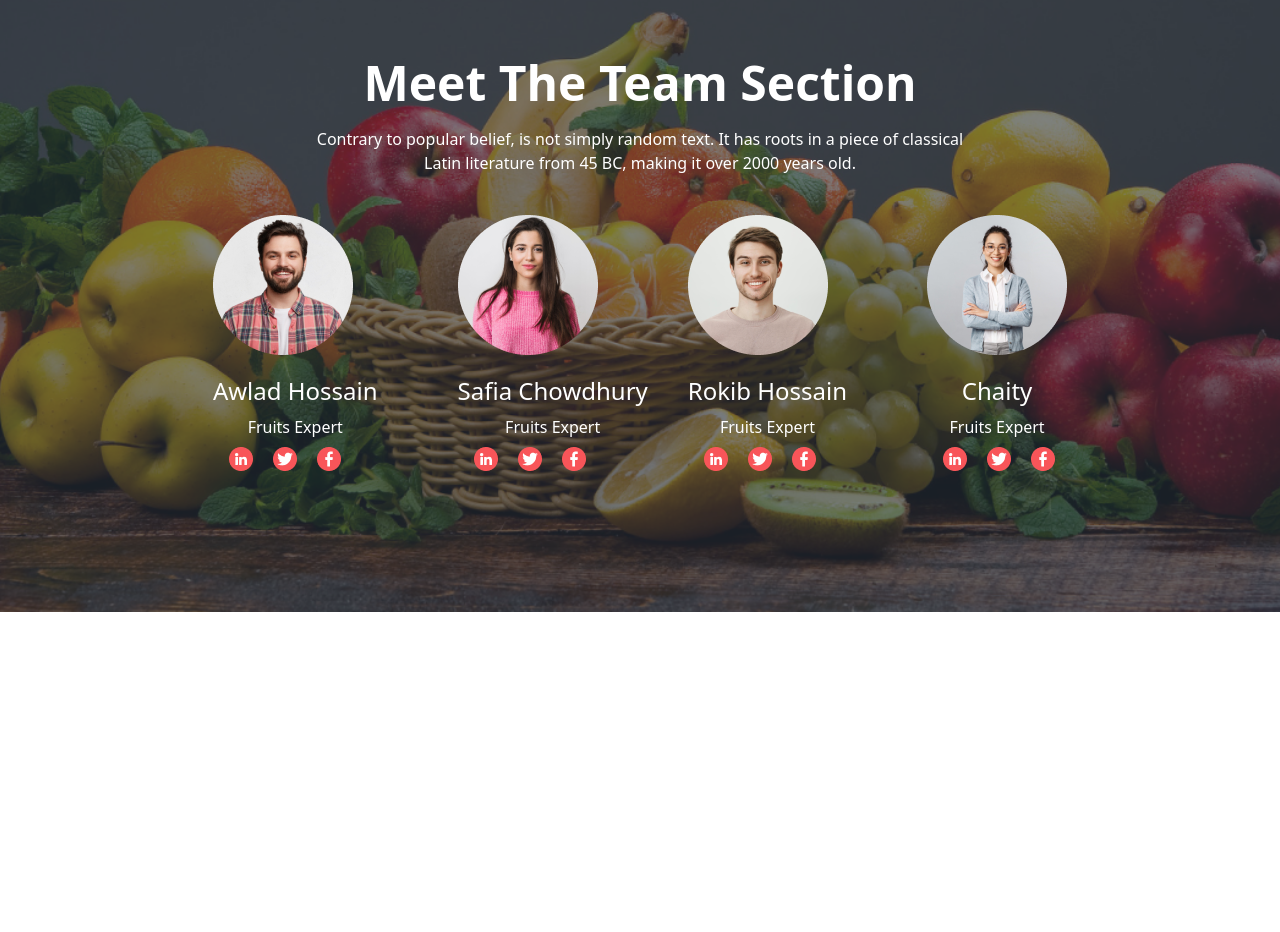
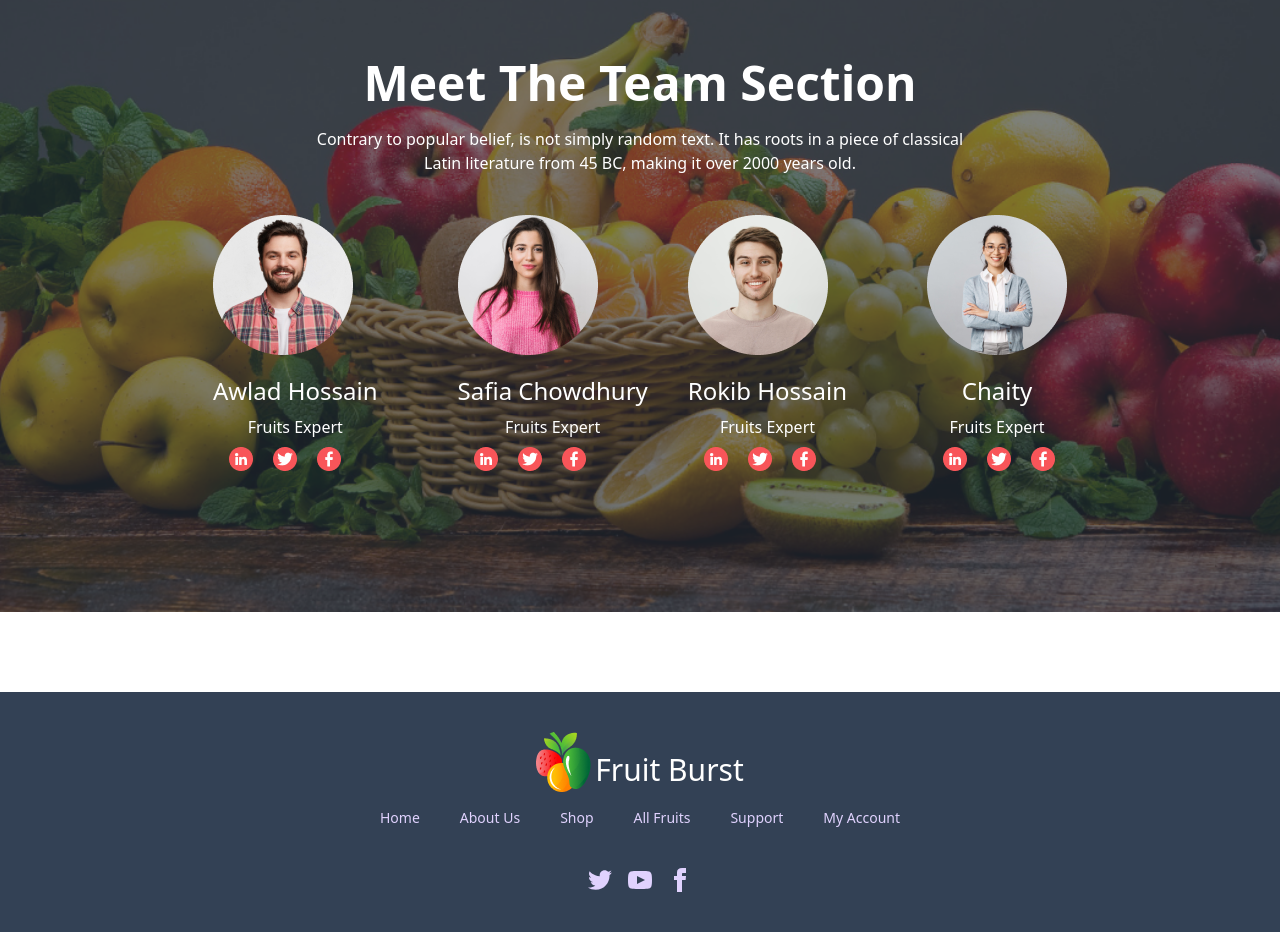
Before and after one commit to sanjit22/Third-Assignment-Create, a plain HTML site: page index.html in a window 1280 px wide. Shown: the part 1921-2853 px from the top of the page. Before the commit the page ends 2533 px from the top, so only its background shows below. Drawn offline with nearby package versions, Linux system fonts and the light colour scheme.

Commit message:
added footer section

```diff
--- a/index.html
+++ b/index.html
@@ -259,7 +259,28 @@
         </div>
     </main>
     <footer>
-
+      <footer class="mt-20	footer footer-center p-10 bg-slate-700 text-primary-content">
+        <div>
+          <div class="flex">
+            <img src="./images/logo.png" alt=""><h1 class="text-white text-3xl pt-5 pl-1">Fruit Burst</h1></div>
+          <p class="font-bold">
+            <div class="flex space-x-10">
+            <p>Home</p>
+            <p>About Us</p>
+            <p>Shop</p>
+            <p>All Fruits</p>
+            <p>Support</p>
+            <p>My Account</p>
+          </div>
+        </div>
+        <div>
+          <div class="grid grid-flow-col gap-4">
+            <a><svg xmlns="http://www.w3.org/2000/svg" width="24" height="24" viewBox="0 0 24 24" class="fill-current"><path d="M24 4.557c-.883.392-1.832.656-2.828.775 1.017-.609 1.798-1.574 2.165-2.724-.951.564-2.005.974-3.127 1.195-.897-.957-2.178-1.555-3.594-1.555-3.179 0-5.515 2.966-4.797 6.045-4.091-.205-7.719-2.165-10.148-5.144-1.29 2.213-.669 5.108 1.523 6.574-.806-.026-1.566-.247-2.229-.616-.054 2.281 1.581 4.415 3.949 4.89-.693.188-1.452.232-2.224.084.626 1.956 2.444 3.379 4.6 3.419-2.07 1.623-4.678 2.348-7.29 2.04 2.179 1.397 4.768 2.212 7.548 2.212 9.142 0 14.307-7.721 13.995-14.646.962-.695 1.797-1.562 2.457-2.549z"></path></svg></a>
+            <a><svg xmlns="http://www.w3.org/2000/svg" width="24" height="24" viewBox="0 0 24 24" class="fill-current"><path d="M19.615 3.184c-3.604-.246-11.631-.245-15.23 0-3.897.266-4.356 2.62-4.385 8.816.029 6.185.484 8.549 4.385 8.816 3.6.245 11.626.246 15.23 0 3.897-.266 4.356-2.62 4.385-8.816-.029-6.185-.484-8.549-4.385-8.816zm-10.615 12.816v-8l8 3.993-8 4.007z"></path></svg></a>
+            <a><svg xmlns="http://www.w3.org/2000/svg" width="24" height="24" viewBox="0 0 24 24" class="fill-current"><path d="M9 8h-3v4h3v12h5v-12h3.642l.358-4h-4v-1.667c0-.955.192-1.333 1.115-1.333h2.885v-5h-3.808c-3.596 0-5.192 1.583-5.192 4.615v3.385z"></path></svg></a>
+          </div>
+        </div>
+      </footer>
     </footer>
 </body>
 </html>
```
